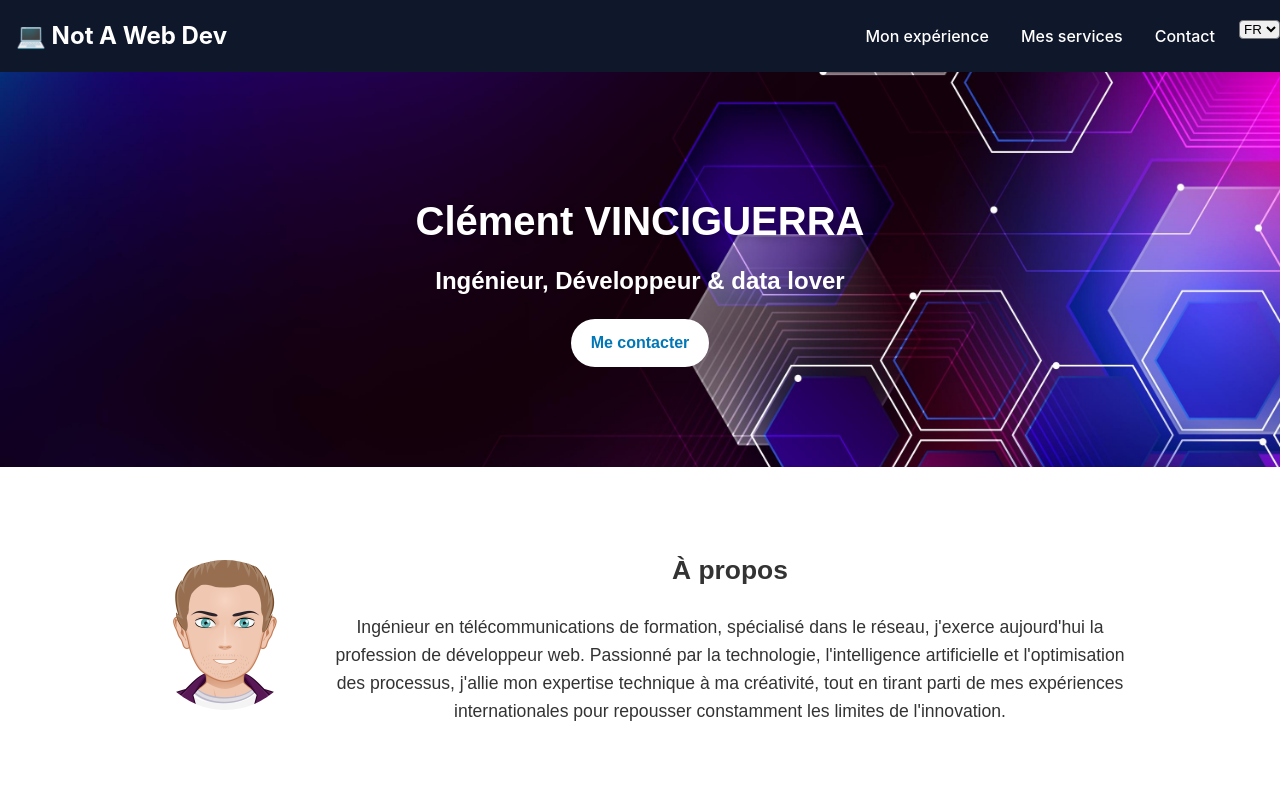
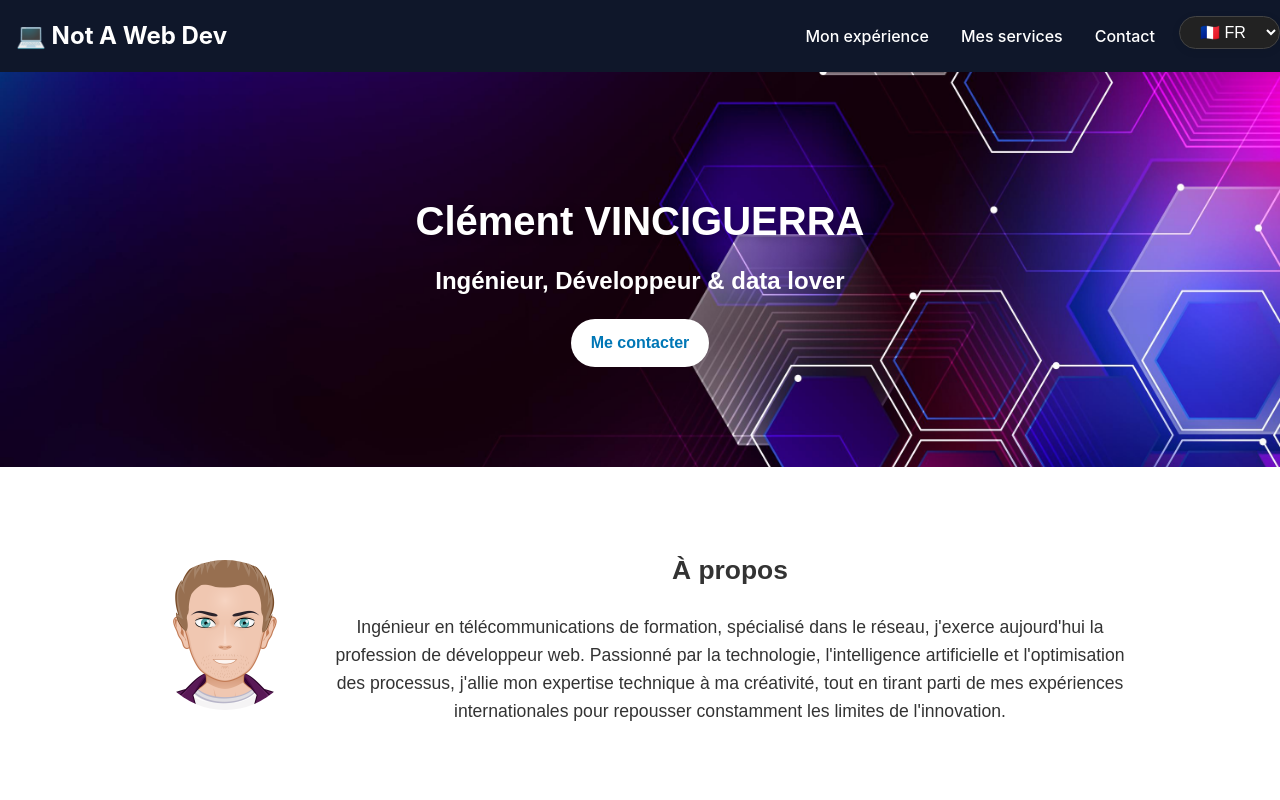
Before and after one commit to cvinciguer/portfolio-frontend, a React (Vite) app: page /portfolio-frontend/ in a window 1280 px wide. Shown: the top 800 px of the page. Built offline with nearby package versions, Linux system fonts and the light colour scheme.

Commit message:
PTF-017-improve dropdown style

```diff
--- a/src/components/layout/Navbar/Navbar.css
+++ b/src/components/layout/Navbar/Navbar.css
@@ -60,6 +60,37 @@ nav .menu span {
     border-radius: 0.2rem;
 }
 
+.navbar-lang-select {
+  margin-left: 8px;
+  border-radius: 20px;
+  padding: 6px 16px;
+  background: #222;
+  color: #fff;
+  border: 1px solid #444;
+  font-weight: 500;
+  font-size: 1rem;
+  outline: none;
+  cursor: pointer;
+  box-shadow: 0 2px 8px rgba(0,0,0,0.08);
+  transition: border 0.2s;
+}
+
+.navbar-lang-select:focus {
+  border: 1.5px solid #888;
+}
+
+.navbar-lang-select:active {
+  border: 1.5px solid #888;
+}
+
+.navbar-lang-flag {
+  display: inline-block;
+  vertical-align: middle;
+  border-radius: 3px;
+  box-shadow: 0 1px 2px rgba(0,0,0,0.08);
+  object-fit: cover;
+  background: #fff;
+}
 
 @media (max-width: 480px) {
     nav .menu {
--- a/src/components/layout/Navbar/Navbar.tsx
+++ b/src/components/layout/Navbar/Navbar.tsx
@@ -31,12 +31,12 @@ const Navbar: React.FC = () => {
           <select
             value={lang}
             onChange={e => setLang(e.target.value as any)}
-            style={{ marginLeft: 8, borderRadius: 4 }}
             aria-label="Langue"
+            className="navbar-lang-select"
           >
-            <option value="fr">FR</option>
-            <option value="en">EN</option>
-            <option value="es">ES</option>
+            <option value="fr">🇫🇷 FR</option>
+            <option value="en">🇬🇧 EN</option>
+            <option value="es">🇪🇸 ES</option>
           </select>
         </li>
       </ul>
```
